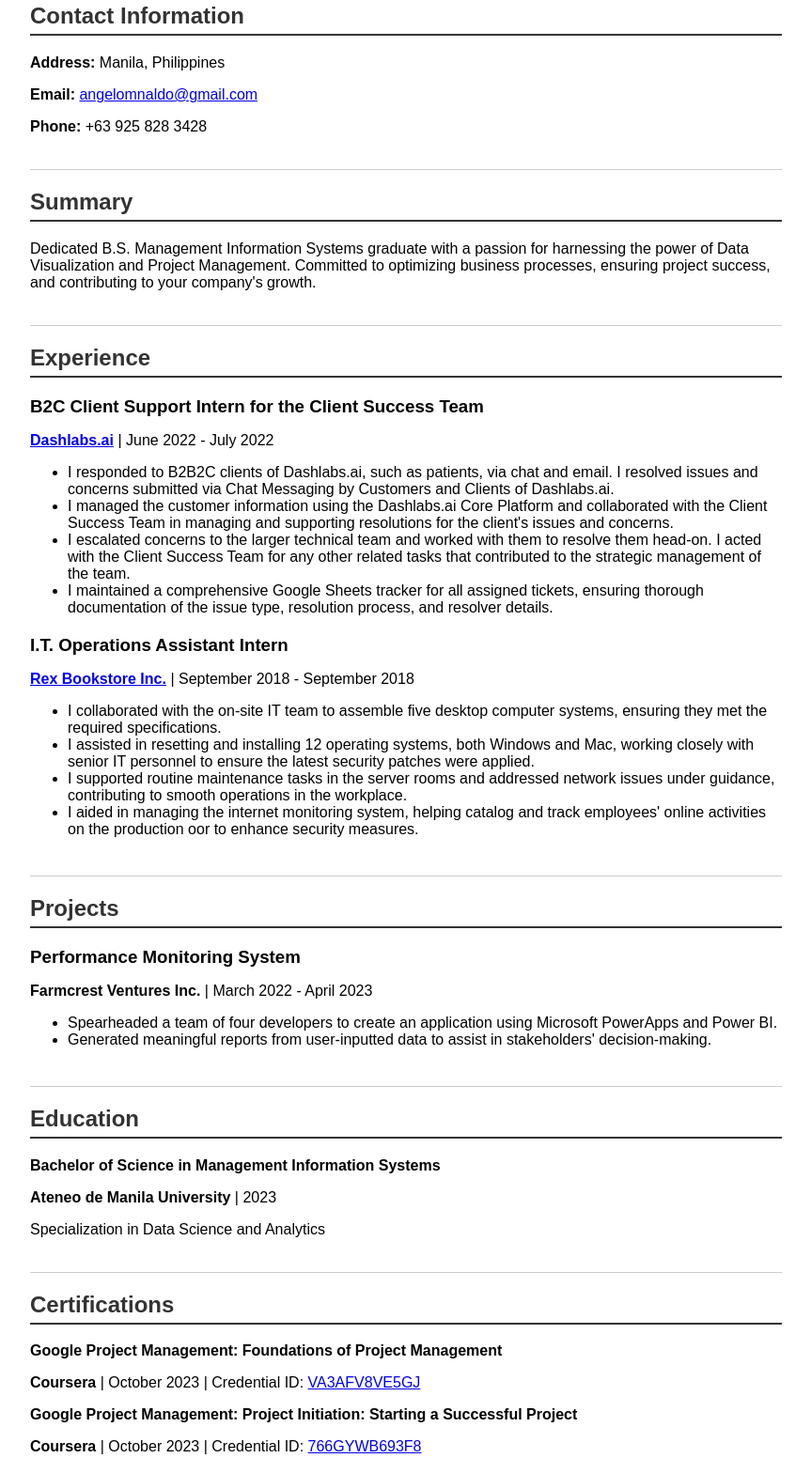
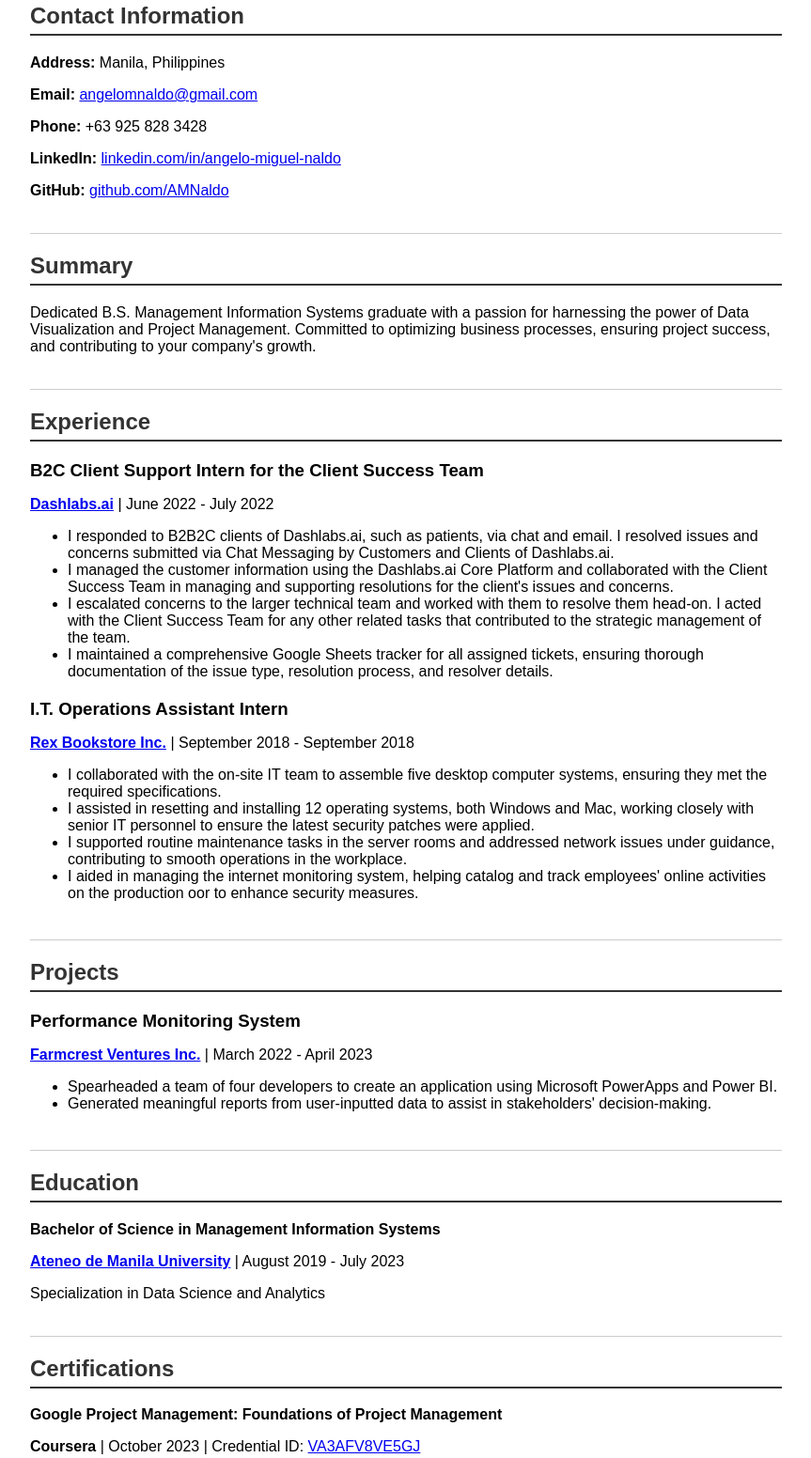
Before and after one commit to AMNaldo/amnaldo.github.io, a plain HTML site: page index.html in a window 1280 px wide. Shown: the part 180-1732 px from the top of the page at 94% size, without its empty margins (208-1071 px from the left). Drawn offline with Linux system fonts and the light colour scheme.

Commit message:
Update Contact Details, Add links to organizations

```diff
--- a/index.html
+++ b/index.html
@@ -23,6 +23,9 @@
             <p><strong>Address:</strong> Manila, Philippines</p>
             <p><strong>Email:</strong> <a href="mailto:angelomnaldo@gmail.com">angelomnaldo@gmail.com</a></p>
             <p><strong>Phone:</strong> +63 925 828 3428</p>
+            <p><strong>LinkedIn:</strong> <a
+                    href="https://www.linkedin.com/in/angelo-miguel-naldo/">linkedin.com/in/angelo-miguel-naldo</a></p>
+            <p><strong>GitHub:</strong> <a href="https://www.github.com/AMNaldo">github.com/AMNaldo</a></p>
         </section>
 
         <section id="summary">
@@ -75,7 +78,8 @@
             <h2>Projects</h2>
             <article>
                 <h3>Performance Monitoring System</h3>
-                <p><strong>Farmcrest Ventures Inc.</strong> | March 2022 - April 2023</p>
+                <p><a href="https://www.facebook.com/people/Farmcrest-Ventures-Inc/100070728464354/"><strong>Farmcrest
+                            Ventures Inc.</strong></a> | March 2022 - April 2023</p>
                 <ul>
                     <li>Spearheaded a team of four developers to create an application using Microsoft PowerApps and
                         Power BI.</li>
@@ -88,7 +92,8 @@
         <section id="education">
             <h2>Education</h2>
             <p><strong>Bachelor of Science in Management Information Systems</strong></p>
-            <p><strong>Ateneo de Manila University</strong> | 2023</p>
+            <p><a href="https://www.ateneo.edu/"><strong>Ateneo de Manila University</strong></a> | August 2019 - July
+                2023</p>
             <p>Specialization in Data Science and Analytics</p>
         </section>
 
@@ -96,10 +101,14 @@
             <h2>Certifications</h2>
             <p><strong>Google Project Management: Foundations of Project Management</strong>
             </p>
-            <p><strong>Coursera</strong> | October 2023 | Credential ID: <a href="https://www.coursera.org/account/accomplishments/certificate/VA3AFV8VE5GJ">VA3AFV8VE5GJ</a></p>
+            <p><strong>Coursera</strong> | October 2023 | Credential ID: <a
+                    href="https://www.coursera.org/account/accomplishments/certificate/VA3AFV8VE5GJ">VA3AFV8VE5GJ</a>
+            </p>
             <p><strong>Google Project Management: Project Initiation: Starting a Successful Project</strong>
             </p>
-            <p><strong>Coursera</strong> | October 2023 | Credential ID: <a href="https://www.coursera.org/account/accomplishments/certificate/766GYWB693F8">766GYWB693F8</a></p>
+            <p><strong>Coursera</strong> | October 2023 | Credential ID: <a
+                    href="https://www.coursera.org/account/accomplishments/certificate/766GYWB693F8">766GYWB693F8</a>
+            </p>
         </section>
 
         <section id="skills">
```
